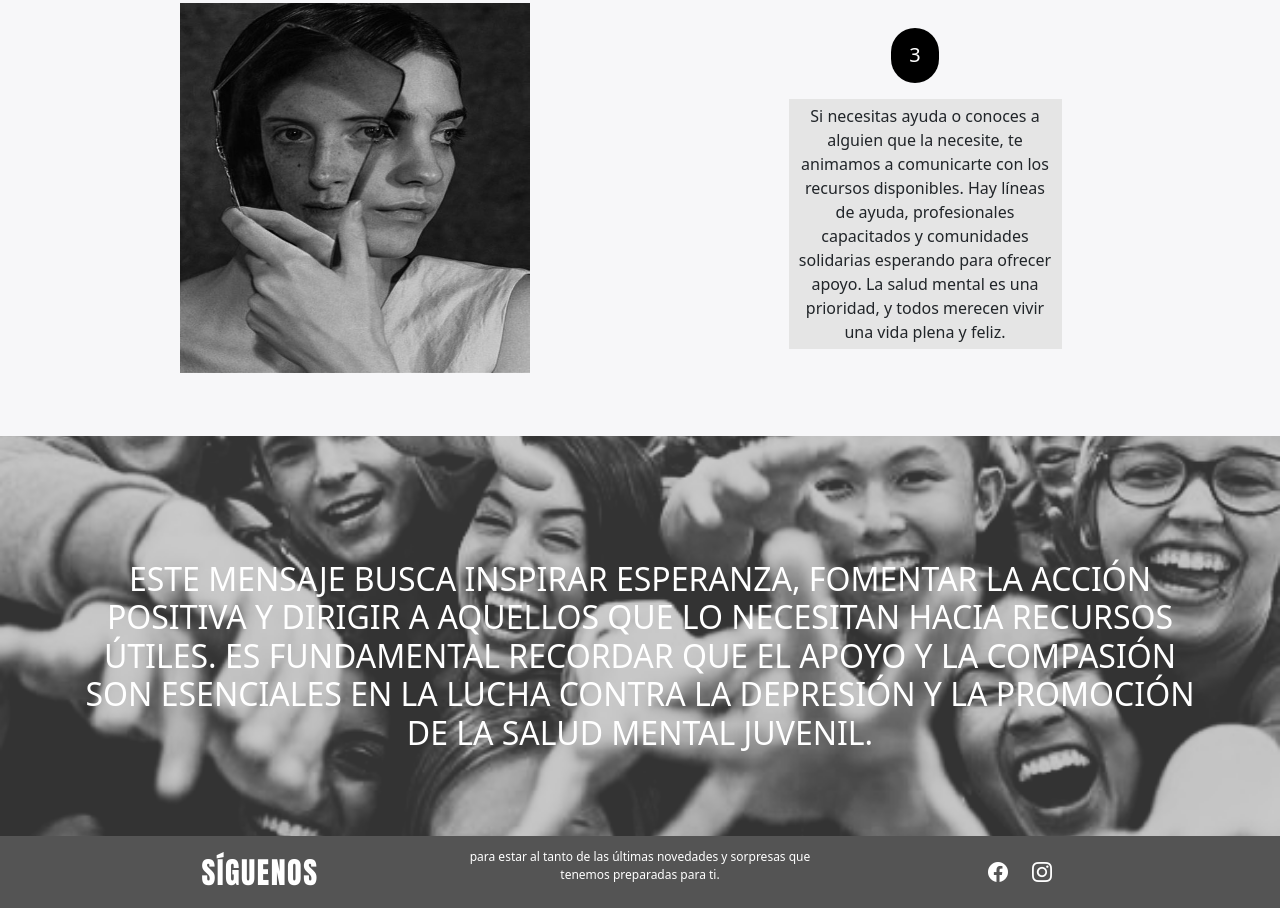
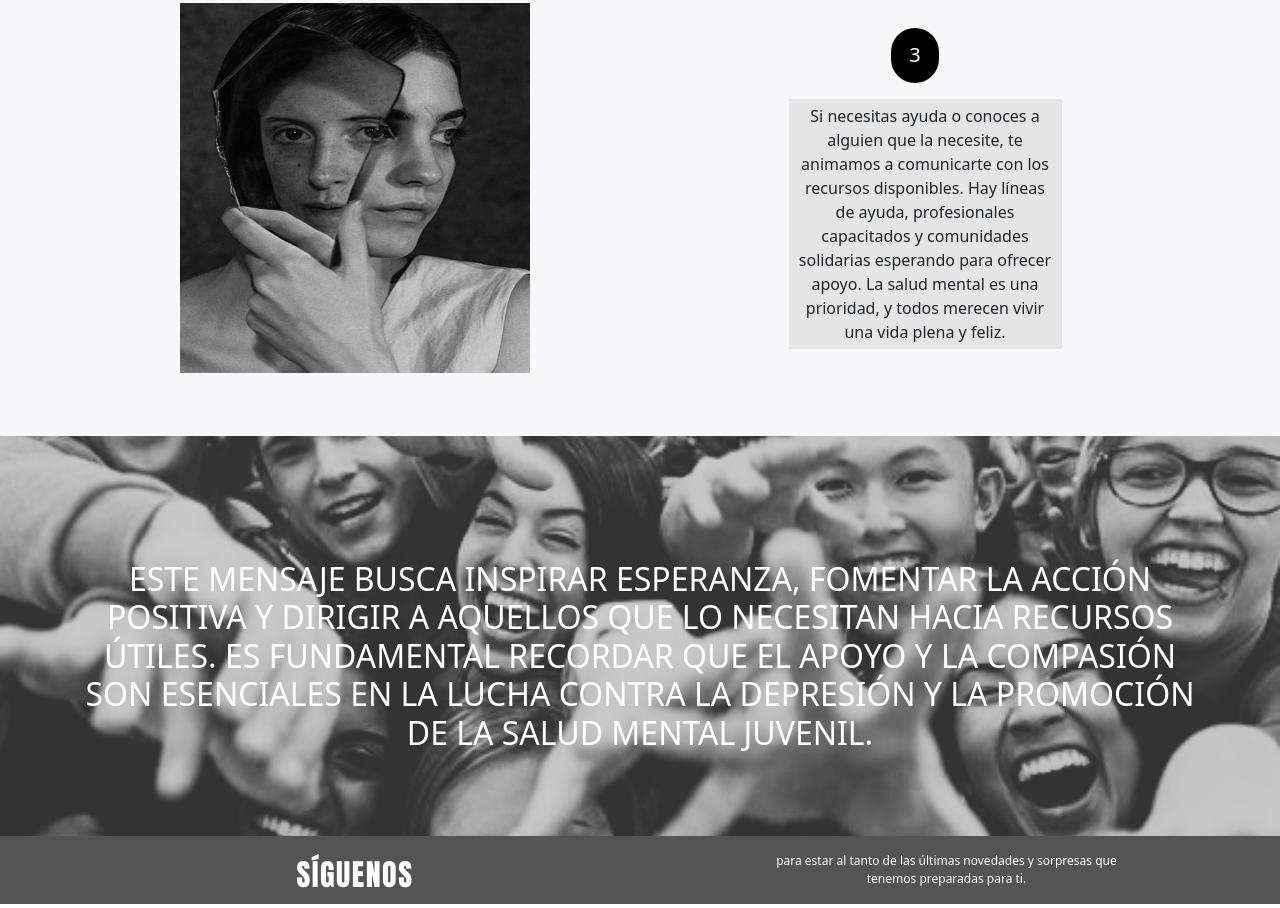
Before and after one commit to DeyvidsHK/docker-publicidad, a plain HTML site: page www/consejos.html in a window 1280 px wide. Shown: the part 976-1884 px from the top of the page. Drawn offline with nearby package versions, Linux system fonts and the light colour scheme.

Commit message:
cambiando footer

```diff
--- a/www/consejos.html
+++ b/www/consejos.html
@@ -169,36 +169,23 @@
     </section>
 
     <footer class="" style="background-color: #545454;">
-        <div class="container pt-2 pb-2">
+        <div class="container pt-2 pb-">
             <div class="row d-flex">
-                <div class="col-12 col-lg-4 d-flex align-items-center justify-content-center">
+                <div class="col-12 col-lg-6 d-flex align-items-center justify-content-center">
                     <div class="row">
                         <div class="col-12 font-anton text-white titulo-footer text-center text-lg-start">
                             SÍGUENOS
                         </div>
                     </div>
                 </div>
-                <div class="col-12 col-lg-4 d-flex align-items-center justify-content-center">
-                    <div class="text-white text-center d-flex justify-content-center align-items-center"
-                        style="height: 100%;">
-                        <p style="font-size: 12px;" class="mt-1 text-footer-css">
-                            para estar al tanto de las últimas novedades y sorpresas que tenemos preparadas para ti.
-                        </p>
-                    </div>
-                </div>
-
-                <div
-                    class="col-12 col-lg-4 d-flex align-items-center justify-content-center align-items-lg-center justify-content-lg-center">
-                    <div class="row">
-                        <div class="col-6 col-lg-6 font-anton text-white text-center text-lg-center">
-                            <a href="#" class="nav-link text-black menu-text instagram">
-                                <i class="bi bi-facebook facebook"></i>
-                            </a>
-                        </div>
-                        <div class="col-6 col-lg-6 font-anton text-white text-center text-lg-center">
-                            <a href="#" class="nav-link text-black menu-text facebook">
-                                <i class="bi bi-instagram instagram"></i>
-                            </a>
+                <div class="col-12 col-lg-6 d-flex align-items-end justify-content-end">
+                    <div class="row d-flex justify-content-center align-items-center">
+                        <div class="col-9 pt-1">
+                            <div class="text-white text-center d-flex justify-content-center align-items-center" style="height: 100%;">
+                                <p style="font-size: 12px;" class="mt-1 text-footer-css">
+                                    para estar al tanto de las últimas novedades y sorpresas que tenemos preparadas para ti.
+                                </p>
+                            </div>
                         </div>
                     </div>
                 </div>
```
Also changed, not shown: www/index.html (+10 -21 lines), www/redes_sociales.html (+5 -20 lines).
